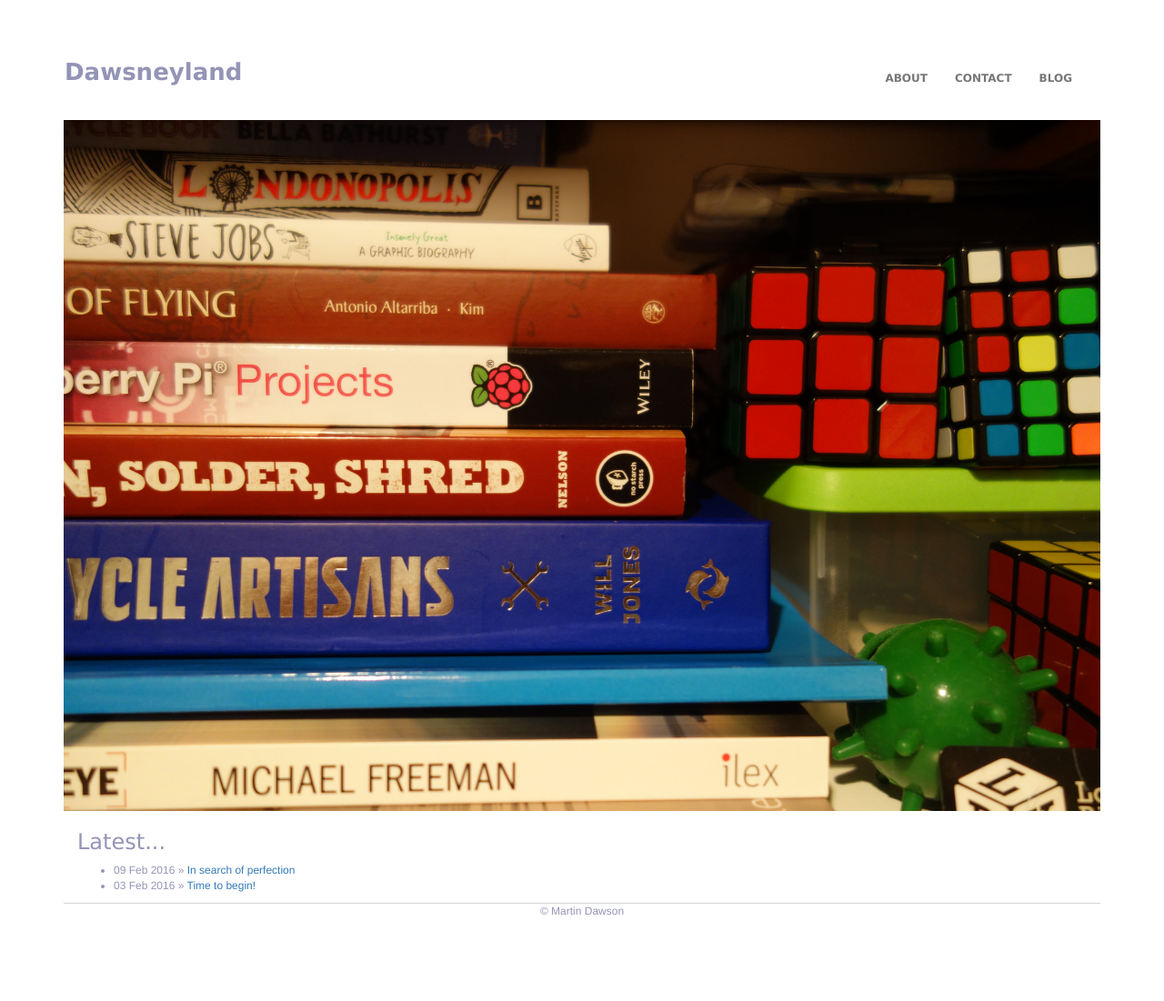
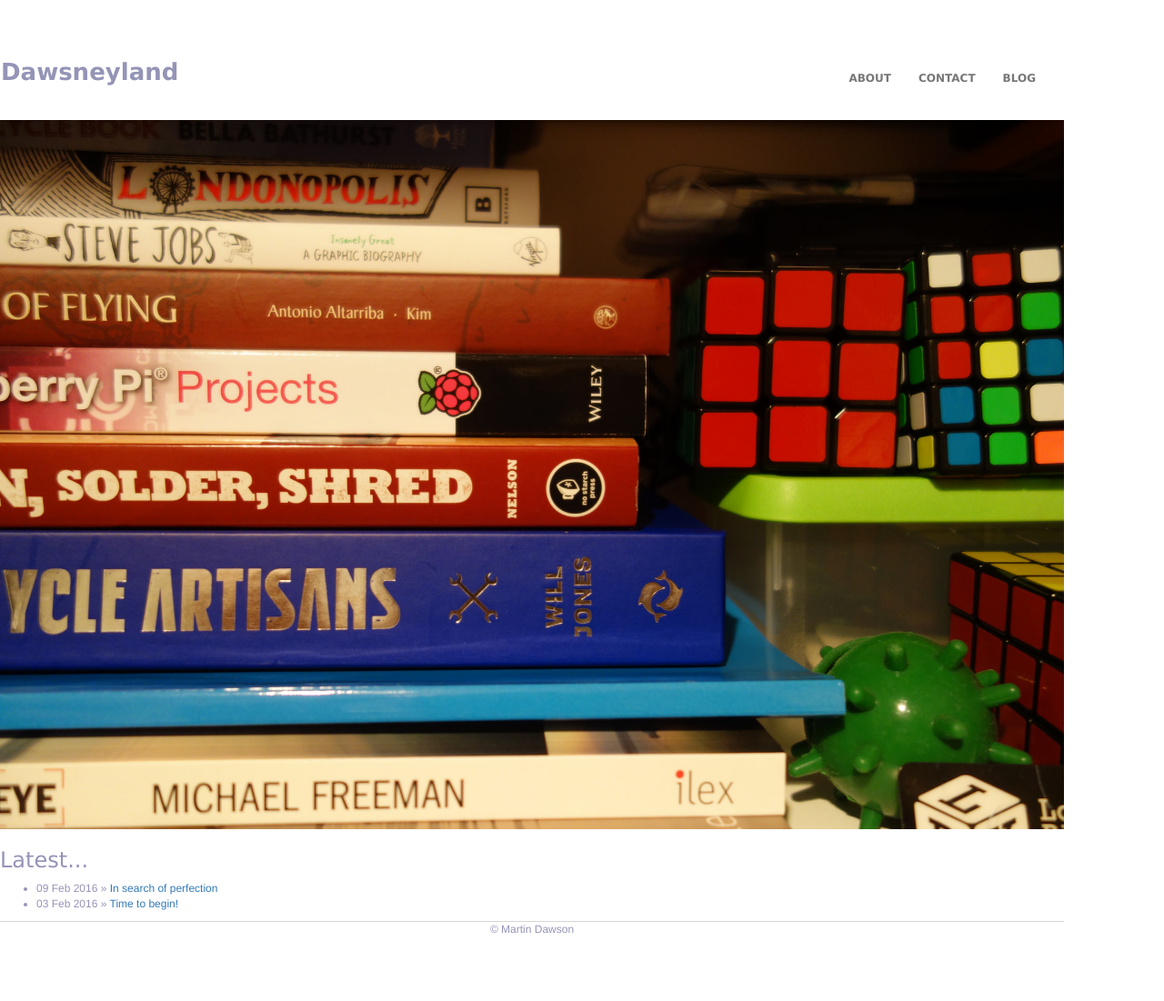
Before and after one commit to dawsino/dawsino.github.io, a Jekyll site: the page built from index.html, in a window 1280 px wide. Shown: the whole page at 91% size. Built offline with Jekyll 4.4.1, drawn with Linux system fonts in a browser that asks for light colours.

Commit message:
container padding

```diff
--- a/css/main.css
+++ b/css/main.css
@@ -1,4 +1,9 @@
 
+.container {
+  padding: 0px;
+  margin: 0px;
+
+}
 
 body {
     color: #9494b7;
```
